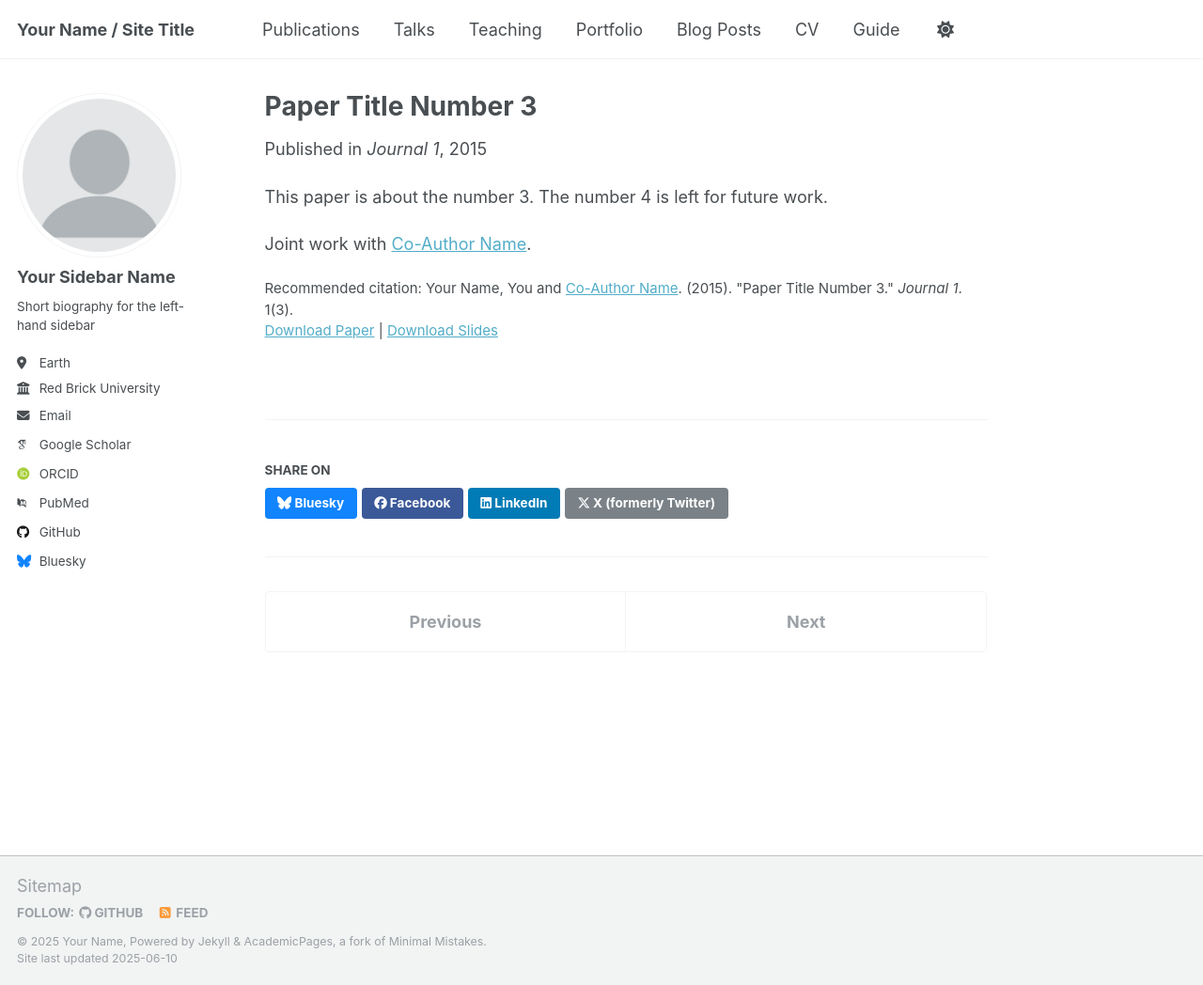
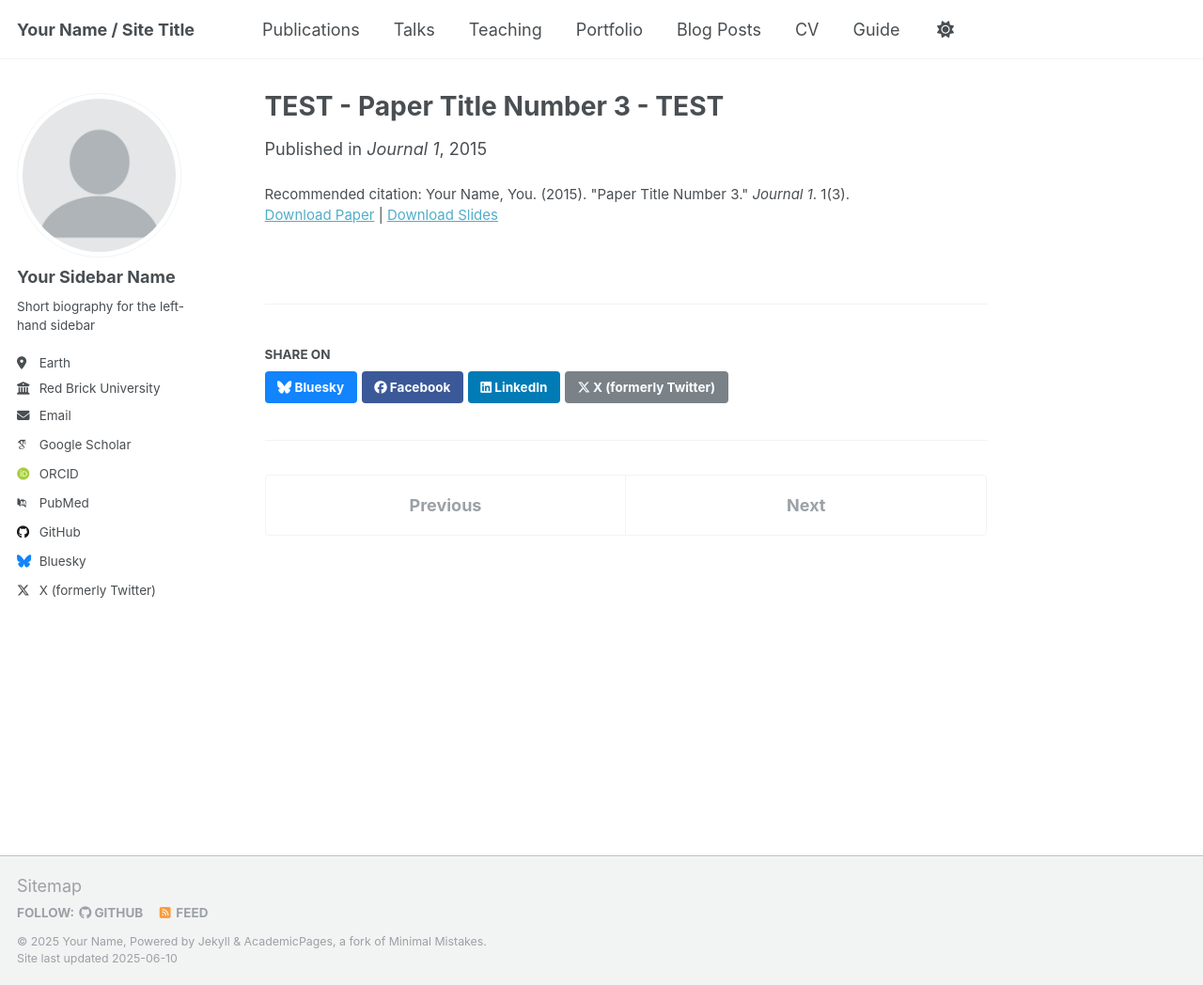
Before and after one commit to lorenzomariacasale/lorenzomariacasale.github.io, a Jekyll site: the page built from _publications/2015-10-01-paper-title-number-3.md, in a window 1280 px wide and 1048 px high. Shown: the whole window at 94% size. Built offline with Jekyll 4.4.1, drawn with Linux system fonts in a browser that asks for light colours; some web fonts are replaced.

Commit message:
A new trial for changes

```diff
--- a/_config.yml
+++ b/_config.yml
@@ -68,7 +68,7 @@ author:
   steam            : # Username
   telegram         : # URL
   tumblr           : # Username
-  twitter          : # Username for X / Twitter
+  twitter          : "L_M_Casale"
   vine             : # Username
   weibo            : # Username
   wikipedia        : # Username
--- a/_publications/2015-10-01-paper-title-number-3.md
+++ b/_publications/2015-10-01-paper-title-number-3.md
@@ -1,16 +1,12 @@
 ---
-title: "Paper Title Number 3"
+title: "TEST - Paper Title Number 3 - TEST"
 collection: publications
 category: manuscripts
 permalink: /publication/2015-10-01-paper-title-number-3
-excerpt: 'Joint work with <a href="https://sites.google.com/nyu.edu/lucavitale/">Co-Author Name</a>. This paper is about the number 3. The number 4 is left for future work.'
+excerpt: 'This paper is about the number 3. The number 4 is left for future work.'
 date: 2015-10-01
 venue: 'Journal 1'
 slidesurl: 'http://academicpages.github.io/files/slides3.pdf'
 paperurl: 'http://academicpages.github.io/files/paper3.pdf'
-citation: 'Your Name, You and <a href="https://sites.google.com/nyu.edu/lucavitale/">Co-Author Name</a>. (2015). &quot;Paper Title Number 3.&quot; <i>Journal 1</i>. 1(3).'
+citation: 'Your Name, You. (2015). &quot;Paper Title Number 3.&quot; <i>Journal 1</i>. 1(3).'
 ---
-
-This paper is about the number 3. The number 4 is left for future work.
-
-Joint work with [Co-Author Name](https://sites.google.com/nyu.edu/lucavitale/).
```
